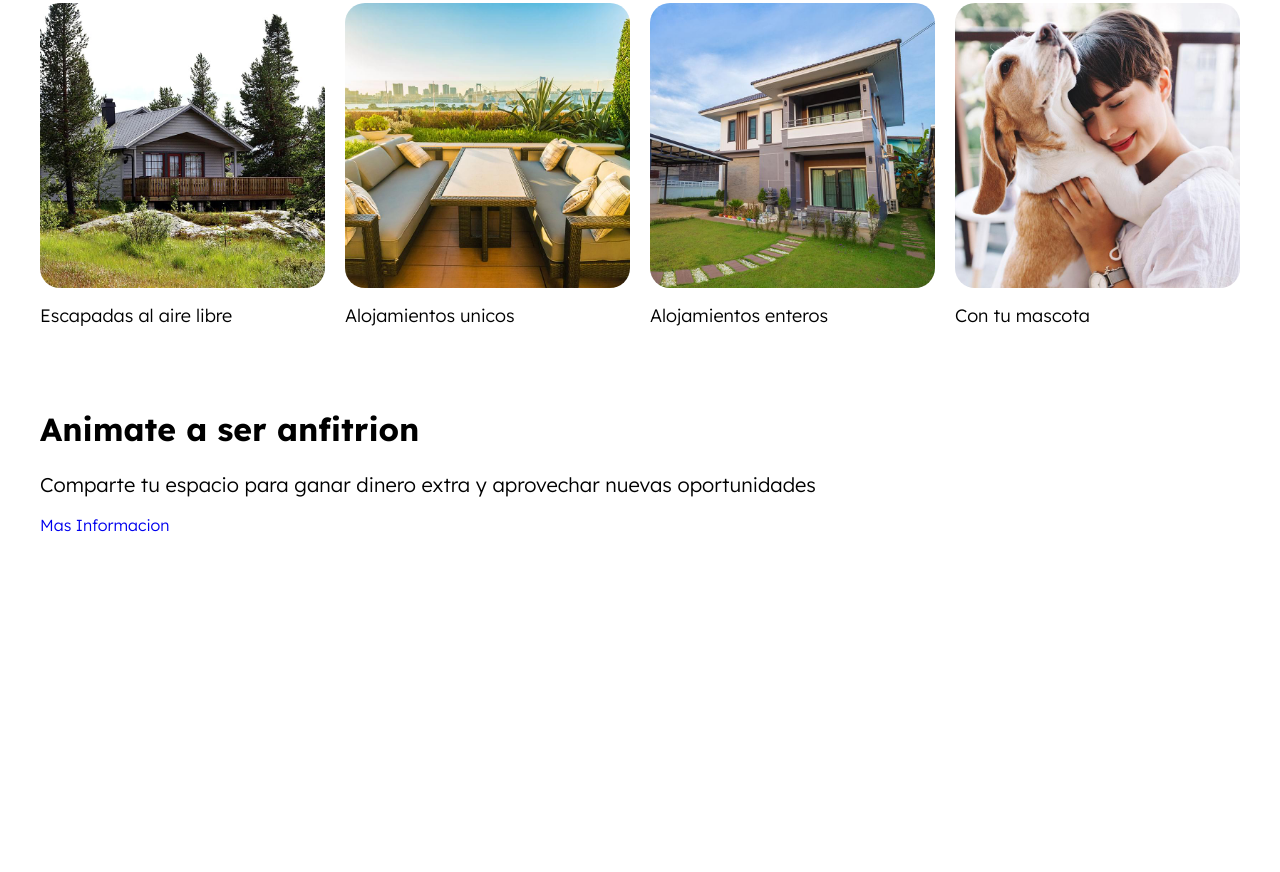
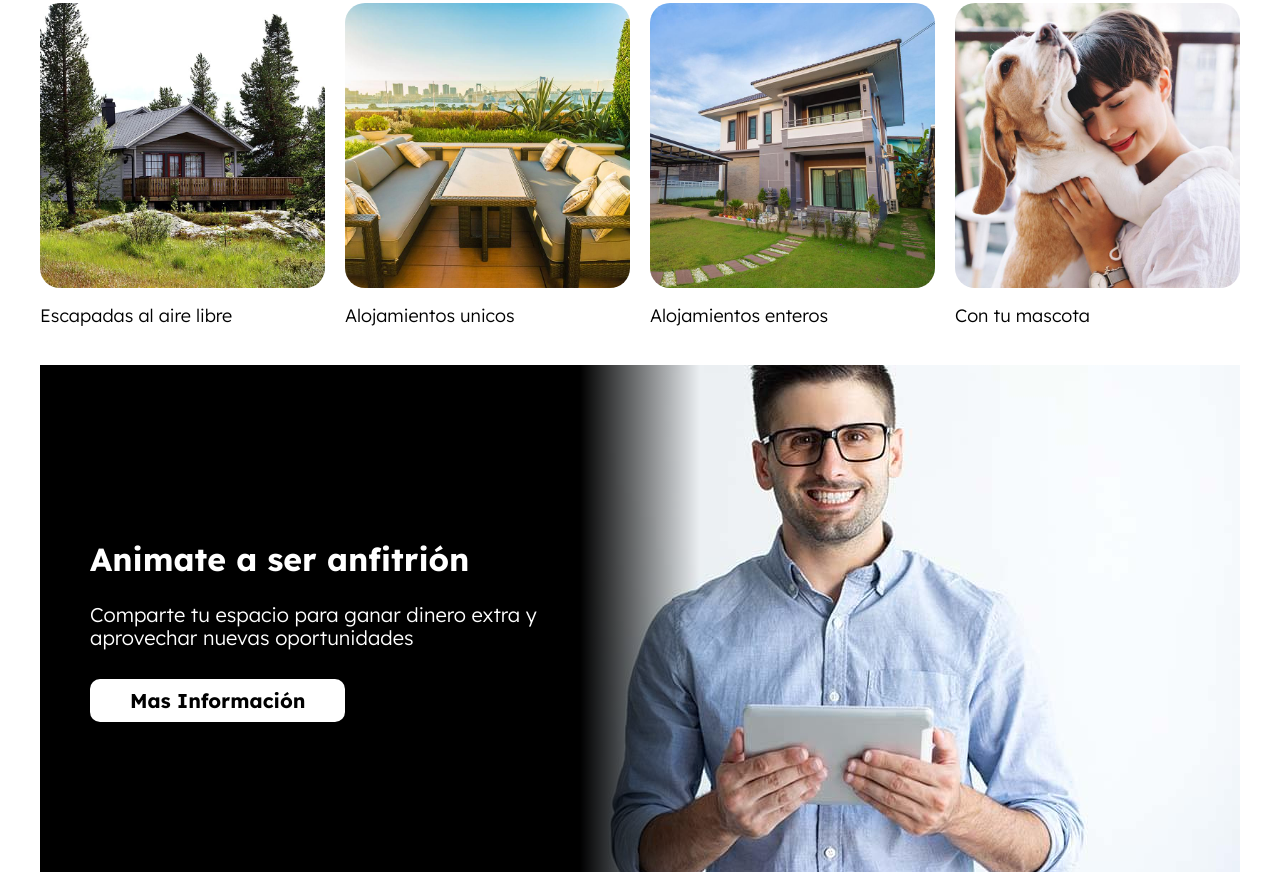
Before and after one commit to Geinersb/AIRBNB-WEB, a website: page index.html in a window 1280 px wide. Shown: the part 1315-2187 px from the top of the page. Before the commit the page ends 1869 px from the top, so only its background shows below. Drawn offline with Linux system fonts and the light colour scheme.

Commit message:
se finaliza seccion Anfitrion

```diff
--- a/index.html
+++ b/index.html
@@ -200,9 +200,9 @@
 <!-- SECCION ANFITRION -->
 <section class="anfitrion contenedor seccion">
     <div class="anfitrion__contenido">
-        <h2 class="anfitrion__heading">Animate a ser anfitrion</h2>
+        <h2 class="anfitrion__heading">Animate a ser anfitrión</h2>
         <p class="anfitrion__texto">Comparte tu espacio para ganar dinero extra y aprovechar nuevas oportunidades</p>
-        <a href="#" class="anfitrion__enlace">Mas Informacion</a>
+        <a href="#" class="anfitrion__enlace">Mas Información</a>
     </div>
 </section>
 
--- /dev/null
+++ b/src/scss/UI/contenido/_anfitrion.scss
@@ -0,0 +1,49 @@
+@use 'base/variables' as v;
+@use 'base/mixins' as m;
+
+.anfitrion{
+    color: v.$blanco;
+    display: grid;
+    grid-template-rows: repeat(2, 1fr);
+    row-gap: 15rem;
+    padding: 5rem;
+    background-image: linear-gradient(to bottom, v.$negro 0%, v.$negro 50%, transparent 50%), url(../img/anfitrion.jpg);
+    background-size: 100%, 60rem;
+    background-position: center, center bottom;
+    background-repeat: no-repeat;
+
+    @include m.telefono {
+        background-size: 100%, 70rem;
+        background-position: center, center 200%;
+    }
+
+    @include m.tablet {
+        grid-template-rows: unset;
+        background-image: linear-gradient(to right, v.$negro 0%, v.$negro 45%, transparent 55%), url(../img/anfitrion.jpg);
+        background-size: 100%, auto;
+        background-position: center,  50% 40%;
+        padding: 15rem 5rem;
+    }
+
+    @include m.desktop {
+        background-position: center,  right center;
+    }
+
+&__contenido{
+    @include m.tablet {
+        max-width:50% ;
+    }
+}
+
+&__texto{
+color: v.$blanco;
+}
+&__enlace{
+@include m.boton(v.$blanco,v.$negro);
+border-radius: 1rem;
+padding-top: 1rem;
+padding-bottom: 1rem;
+text-align: center;
+}
+
+}
--- a/src/scss/UI/contenido/_index.scss
+++ b/src/scss/UI/contenido/_index.scss
@@ -1,2 +1,3 @@
 @forward 'destinos';
 @forward 'lugares';
+@forward 'anfitrion';
```
Also changed, not shown: build/css/app.css, 1 other file.
